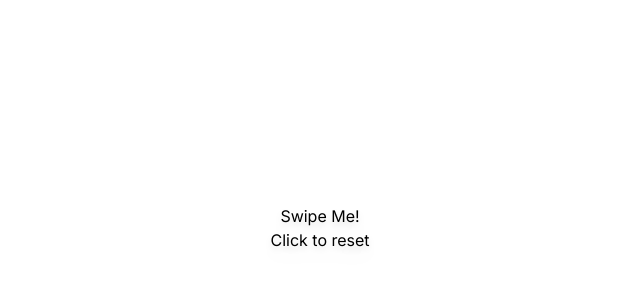
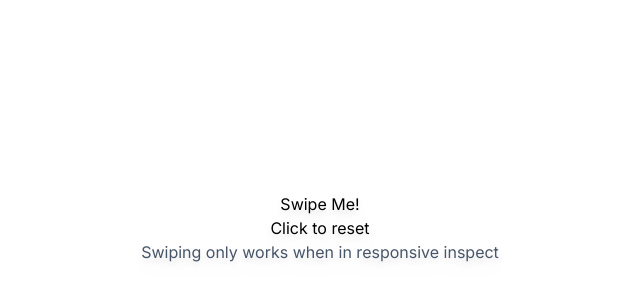
Before and after one commit to JarIsCoding/swipe-test, a Next.js app: page / in a window 1280 px wide. Shown: the part 172-472 px from the top of the page, without its empty margins (320-960 px from the left). Built offline with nearby package versions, Linux system fonts and the light colour scheme.

Commit message:
info text

```diff
--- a/src/app/page.tsx
+++ b/src/app/page.tsx
@@ -19,6 +19,10 @@ const Page = () => {
         Swipe Me!
         <br />
         Click to reset
+        <br />
+        <p className='text-slate-600'>
+        Swiping only works when in responsive inspect
+        </p>
       </button>
     </div>
   );
```
